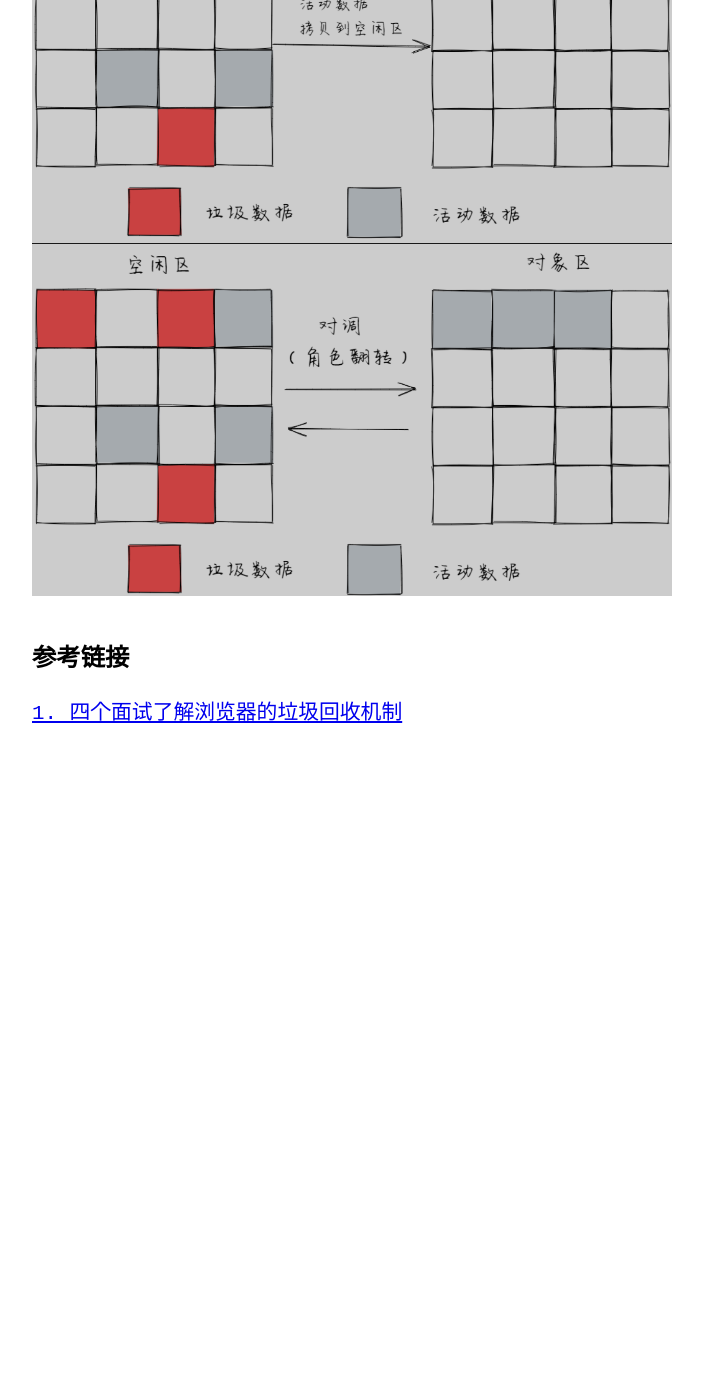
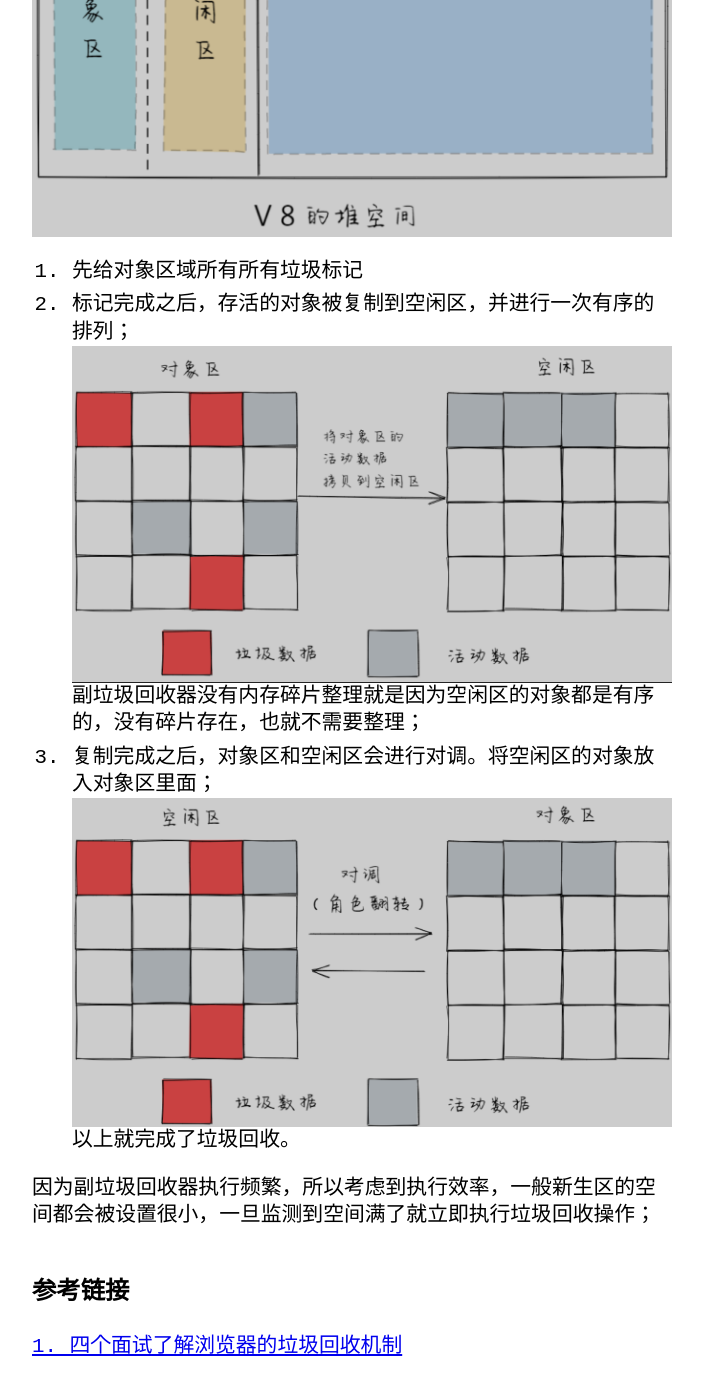
Before and after one commit to kvsur/kvsur.github.io, a Jekyll site: the page built from _posts/2020-11-03-browser-GC.md, in a window 1280 px wide and 1400 px high, scrolled down 3970 px. Shown: the top 1395 px of the window, without its empty margins (288-991 px from the left). Built offline with Jekyll 4.4.1, drawn with Linux system fonts in a browser that asks for light colours; before the commit the page ends 4777 px from its top, so only the background shows below that; some of the changed text lies outside the part shown.

Commit message:
@update article

````diff
--- a/_posts/2020-11-03-browser-GC.md
+++ b/_posts/2020-11-03-browser-GC.md
@@ -6,8 +6,13 @@
 
 ### 垃圾数据、变量声明周期
 ![b74f26bee0030feb81b66814318277c2.png](/assets/images/browser-gc1.png)
+此时将另一个对象赋值给a属性：
 
-***
+```javascript
+dog.a = new Object();
+```
+
+a的指向改变了，此时堆中的数组对象就成了不被使用的数据，专业名次叫做不可达的数据；
 ![984cb019b770cb6b7c9db7e2e6b2fc26.png](/assets/images/browser-gc2.png)
 
 
@@ -48,7 +53,15 @@
 
 它使用 【标记->清除算法】
 
+1. 首相是标记
+ - 从一组跟元素开始，递归遍历这一组跟元素
+ - 在这个遍历过程中，能达到的元素称为活动对象，没有达到的元素可以判断为垃圾数据；
+
+2. 然后是垃圾清除
 ![a5282c936662de64eca2767e47316522.png](/assets/images/browser-gc3.png)
+直接将标记为垃圾的数据清理掉；
+
+3. 多次标记-清除🆑操纵后，会产生大量不连续的内粗碎片🧩，接下来就需要进行内存整理；
 
 ![162dc79fb14455869b2b8913b4312518.png](/assets/images/browser-gc4.png)
 
@@ -58,8 +71,15 @@
 负责新生代垃圾的回收，通常只支持1~8M的容量；新生代被分为两个区域：一半是对象区，一般是空闲区域；
 
 ![9c98f210d1af9519b3027569d8c7842f.png](/assets/images/browser-gc5.png)
+1. 先给对象区域所有所有垃圾标记
+2. 标记完成之后，存活的对象被复制到空闲区，并进行一次有序的排列；
 ![cfe83bb9610b9db08cba72c2a7b9eec7.png](/assets/images/browser-gc6.png)
+副垃圾回收器没有内存碎片整理就是因为空闲区的对象都是有序的，没有碎片存在，也就不需要整理；
+3. 复制完成之后，对象区和空闲区会进行对调。将空闲区的对象放入对象区里面；
 ![d2dd36dfde8025381836e73d25edb495.png](/assets/images/browser-gc7.png)
+    以上就完成了垃圾回收。
+
+因为副垃圾回收器执行频繁，所以考虑到执行效率，一般新生区的空间都会被设置很小，一旦监测到空间满了就立即执行垃圾回收操作；
 
 
 ### 参考链接
````
